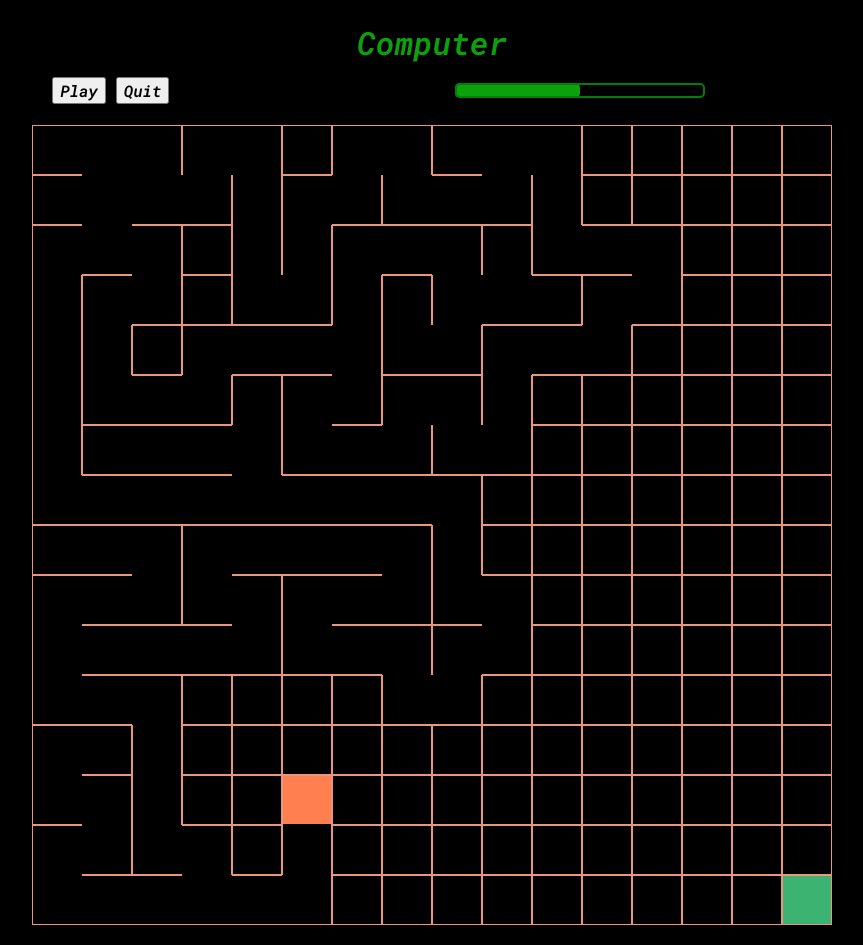
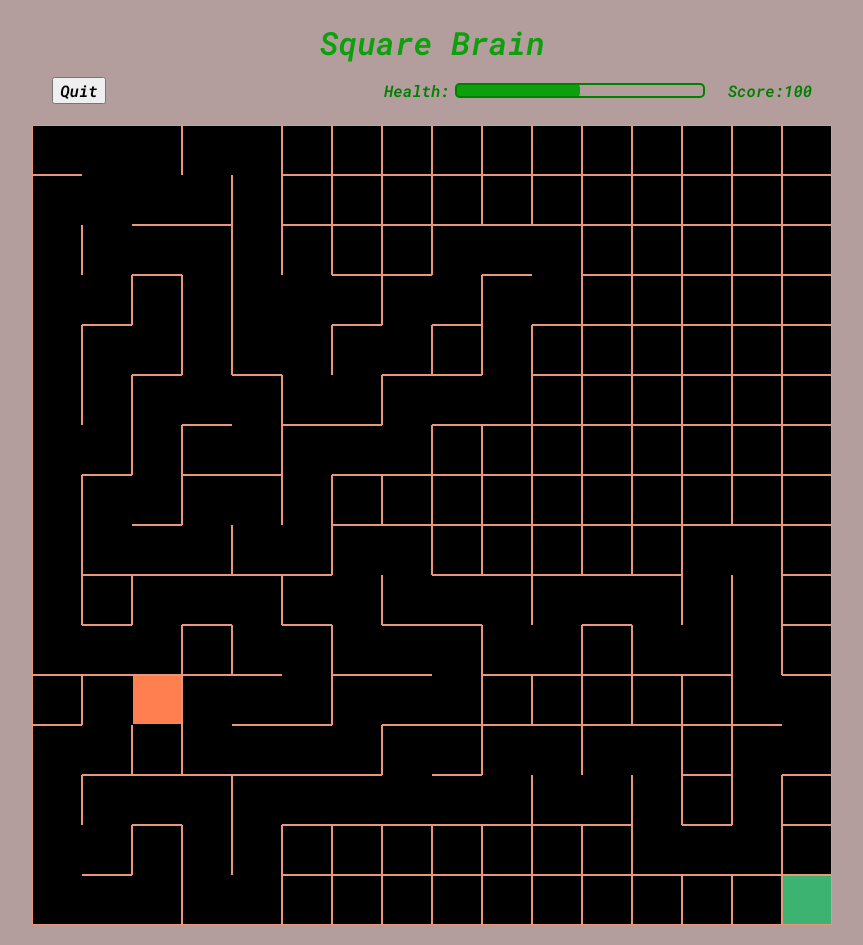
Before and after one commit to arthur-ruxton/squareBrain, a plain HTML site: page index.html in a window 1280 px wide. Both pictures are taken after a click on the button "Play". Shown: the whole page, without its empty margins (203-1066 px from the left). Drawn offline with Linux system fonts and the light colour scheme.

Commit message:
The start button now disappears after one press

```diff
--- a/app.js
+++ b/app.js
@@ -1,13 +1,21 @@
 // initialize game
-let newMaze = new Maze(800, 16, 16);
+let newMaze;
 // let complete = document.querySelector(".complete");
-
 // start button triggers maze-gen functionality
-document.querySelector(".start-button").addEventListener('click', generateGame)
+startButton = document.querySelector(".start-button");
+document.querySelector(".start-button").addEventListener('click', () => {
+  generateGame();
+  removeButton();
+});
 // DOM listens for keydown events, call playerMoves
 document.addEventListener("keydown", playMoves);
 
+function removeButton(){
+  startButton.remove();
+}
+
 function generateGame() {
+  newMaze = new Maze(800, 16, 16);
     newMaze.setup();
     newMaze.draw();
    }
--- a/index.html
+++ b/index.html
@@ -10,7 +10,7 @@
       <body>
           <div class="total-div">
               <div class="header-div">
-                  <h1>Computer</h1>
+                  <h1>Square Brain</h1>
                   <div class="ops-and-data-div">
                       <div class="button-div">
                         <button class="start-button">Play</button>
--- a/main.css
+++ b/main.css
@@ -7,7 +7,8 @@ body {
     display: flex;
     justify-content: center;
     font-family: 'Roboto Mono', monospace;
-    background-color: black;
+    background-color: rgb(180, 157, 157);
+    color: green;
 }
 
 .total-div {
--- a/maze-gen.js
+++ b/maze-gen.js
@@ -39,8 +39,7 @@ class Maze {
     this.grid[this.rows - 1][this.columns - 1].finishline = true;
     // defining the position of two special cells, one of which is, to an extent, randomly placed
     specialCellOne = this.grid[1][1];
-    specialCellTwo = this.grid[randRow + 1][randCellInRow + 6];
-    // finishLine = this.grid[this.rows - 1][this.columns - 1];
+    specialCellTwo = this.grid[randRow + 1][randCellInRow + 4];
   }
 
 // this function will draw the grid in it's present state to the canvas
```
Also changed, not shown: 1 other file.
